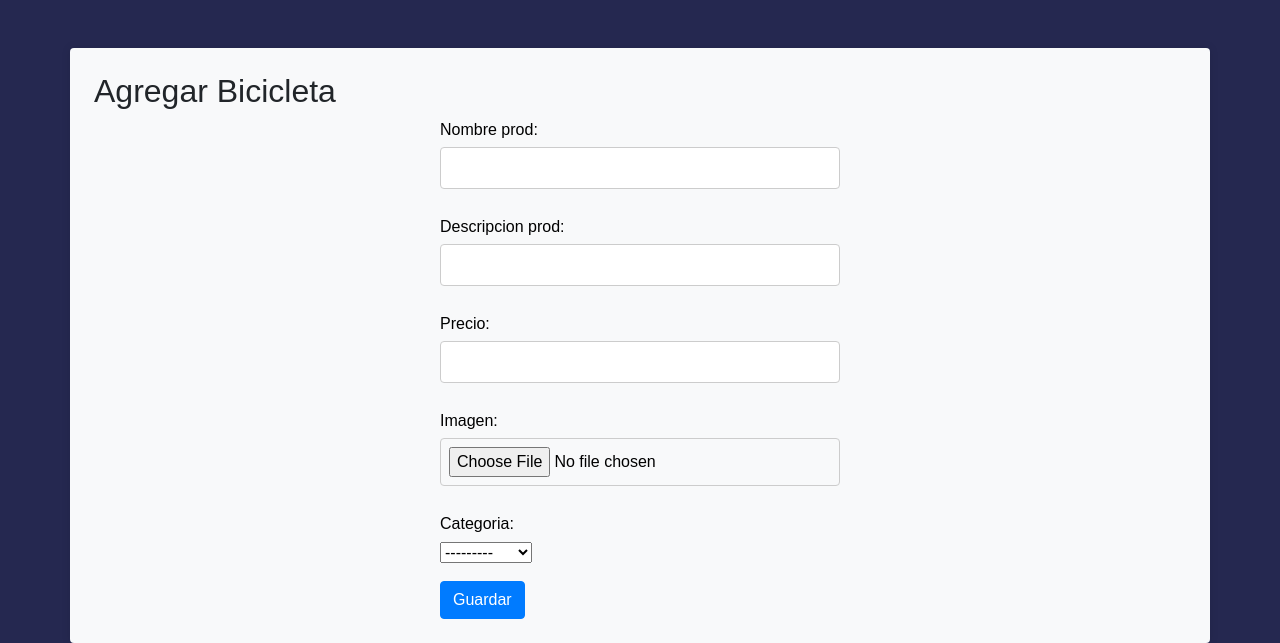
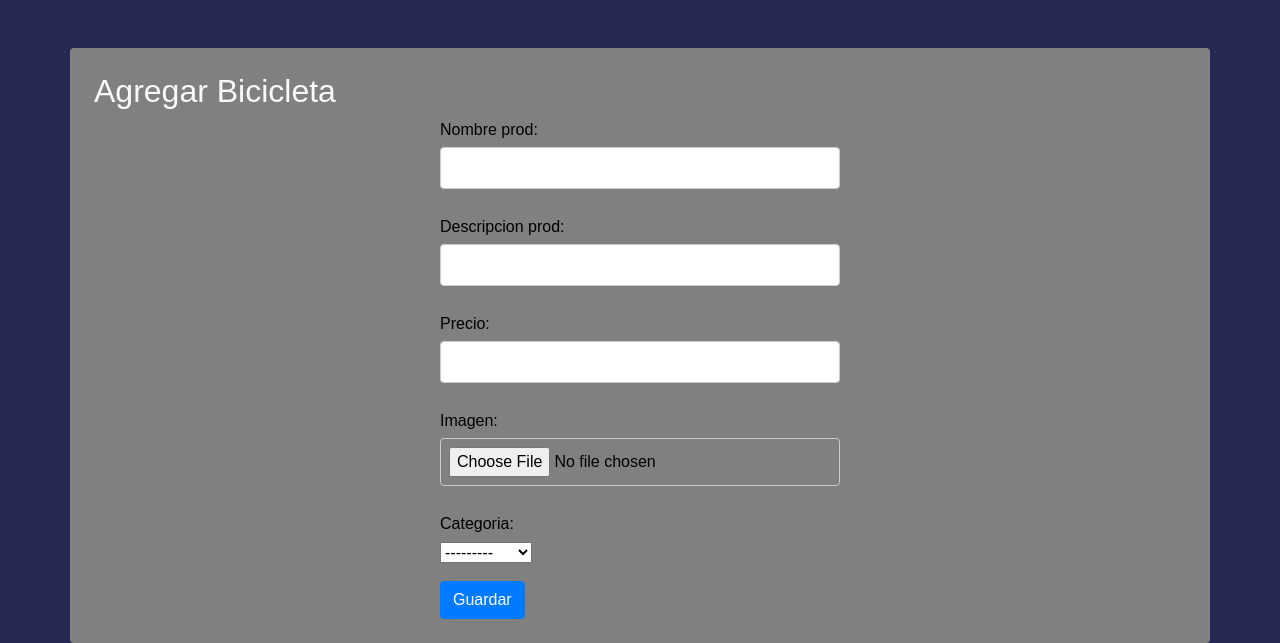
Before and after one commit to Saidai21/proyecto1, a Django app: page /bicicletas/new/ in a window 1280 px wide. Shown: the part 191-834 px from the top of the page. Run offline with Django 4.2, Linux system fonts and the light colour scheme; data comes from the database, SQL or seed files in the repository; both versions use the stored data as it was after the commit; some libraries are stand-ins or nearby versions.

Commit message:
arreglos bicicleta_form

```diff
--- a/alumnos/static/css/index.css
+++ b/alumnos/static/css/index.css
@@ -96,3 +96,7 @@
     background-color: #17a2b8;
     color: black !important;
 }
+
+.container-update{
+    background-color: gray;
+}
--- a/alumnos/templates/alumnos/bicicleta_form.html
+++ b/alumnos/templates/alumnos/bicicleta_form.html
@@ -1,7 +1,7 @@
 {% extends "alumnos/base.html" %}
 {% block content %}
-<div class="container bg-light rounded p-4 mt-4">
-    <h2>{% if form.instance.pk %}Editar{% else %}Agregar{% endif %} Bicicleta</h2>
+<div class="container rounded p-4 mt-4 container-update">
+    <h2 class="text-light">{% if form.instance.pk %}Editar{% else %}Agregar{% endif %} Bicicleta</h2>
     <form method="post" enctype="multipart/form-data">
         {% csrf_token %}
         {{ form.as_p }}
```
Also changed, not shown: db.sqlite3.
